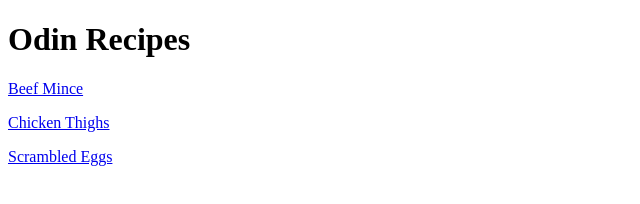
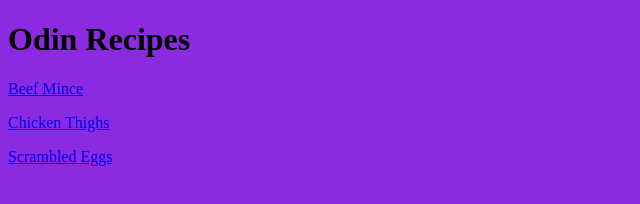
Before and after one commit to johnb15959/odin-recipes, a plain HTML site: page index.html in a window 1280 px wide. Shown: the whole page, without its empty margins (0-640 px from the left). Drawn offline with Linux system fonts and the light colour scheme.

Commit message:
Add styles.css

```diff
--- a/index.html
+++ b/index.html
@@ -4,6 +4,7 @@
     <meta charset="UTF-8">
     <meta name="viewport" content="width=device-width, initial-scale=1.0">
     <title>Document</title>
+    <link rel="stylesheet" href="styles.css">
 </head>
 <body>
     <h1>Odin Recipes</h1>
--- /dev/null
+++ b/styles.css
@@ -0,0 +1,5 @@
+* {
+    outline:2 px solid red;
+    box-sizing: border-box;
+    background-color: blueviolet;
+}
```
